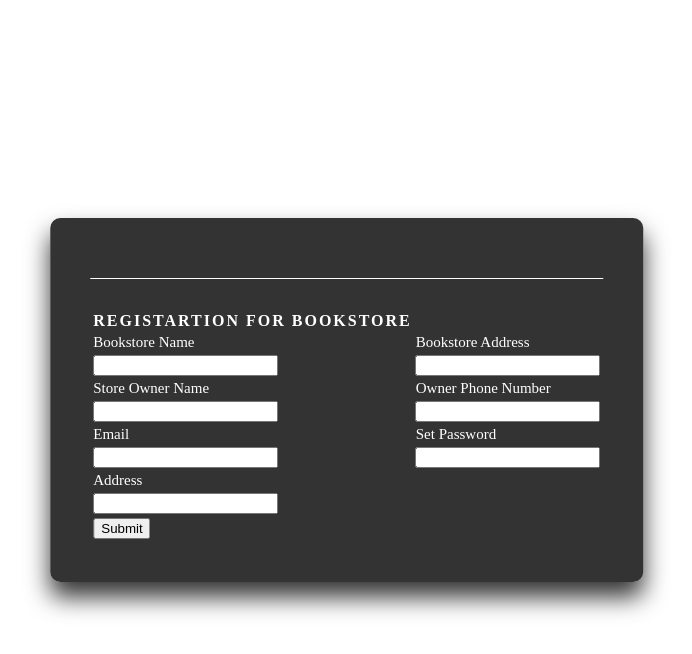
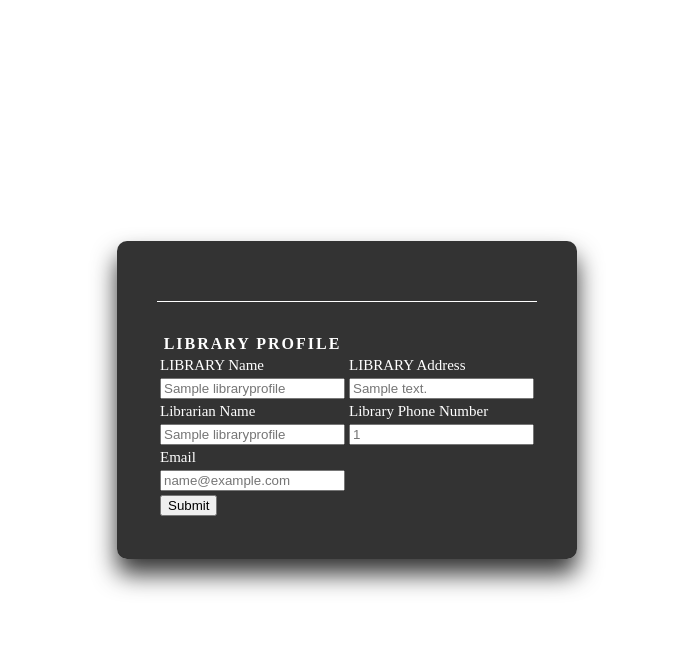
Before and after one commit to adi-1806/BookMart, a Django app: page /Libraryprofile in a window 1280 px wide. Shown: the top 654 px of the page, without its empty margins (293-985 px from the left). Run offline with Django 3.2, Linux system fonts and the light colour scheme; a user stored in the database is signed in; tables that the repository leaves empty hold one stand-in row (values such as "Sample post").

Commit message:
Bookstore and library profile added

```diff
--- a/Book/templates/Book/Libraryprofile.html
+++ b/Book/templates/Book/Libraryprofile.html
@@ -9,48 +9,43 @@
 
 </head>
 <body>
+    <form action="" method="POST">
+        {% csrf_token %}
         <main class="box">
         <table>
             <tr>
-            <td class="title"> REGISTARTION FOR BOOKSTORE</td>
+                <td class="title"> LIBRARY PROFILE</td>
             </tr>
             <tr>
-            <td class="Label"> Bookstore Name</td>
-            <td class="Label"> Bookstore Address</td>
+                <td class="Label"> LIBRARY Name</td>
+                <td class="Label"> LIBRARY Address</td>
             </tr>
             <tr>
                 <div class="inputbox">
-            <td> <input type="text" name="strname"> </td>
-            <td> <input type="text" name="straddress"></td>
+                <td> <input type="text" name="LibraryName" placeholder="{{details.LibraryName}}"> </td>
+                <td> <input type="text" name="LibraryAddress" placeholder="{{details.LibraryAddress}}"></td>
                 </div>
             </tr>
             <tr>
-            <td class="Label">Store Owner Name</td>
-            <td class="Label"> Owner Phone Number</td>
+                <td class="Label">Librarian Name</td>
+                <td class="Label"> Library Phone Number</td>
 
             </tr>
             <tr>
-            <td> <input type="text" name="Owname"></td>
-            <td> <input type="text" name="Pno"></td>
+                <td> <input type="text" name="LibrarianName" placeholder="{{details.LibrarianName}}"></td>
+                <td> <input type="text" name="LibrarianpNo" placeholder="{{details.LibrarianpNo}}"></td>
             </tr>
             <tr>
                 <td class="Label">Email </td>
-            <td class="Label">Set Password </td>
             </tr>
             <tr>
-            <td> <input type="email" name="email"></td>
-            <td> <input type="password" name="pwd"> </td>
-        </tr>
-        <tr>
-            <td class="Label"> Address</td>
-        </tr>
-        <tr>
-            <td> <input type="text" name="address">
+                <td> <input type="email" name="Email" placeholder="{{details.email}}"></td>
             </tr>
             <tr>
                 <td><input type="submit" name = "submit"></td>
             </tr>
         </table>
         </main>
+    </form>
 </body>
 </html>
--- a/Book/urls.py
+++ b/Book/urls.py
@@ -19,8 +19,8 @@ urlpatterns=[
     path("Libraryhome", views.LibraryHome, name="libraryhome"),
     path("Libraryprofile", views.Libraryprofile, name="libraryprofile"),
 
-    path("BookstoreLogin", views.BookstoreLogin, name="bookstorelogin"),
-    path("BookstoreHome", views.BookstoreHome, name="bookstorehome"),
+    path("Bookstorelogin", views.BookstoreLogin, name="bookstorelogin"),
+    path("Bookstorehome", views.BookstoreHome, name="bookstorehome"),
     path("Bookstoreprofile", views.Bookstoreprofile, name="bookstoreprofile"),
 
 ]
--- a/Book/views.py
+++ b/Book/views.py
@@ -207,9 +207,7 @@ def UserSelling(request):
 
 @login_required(login_url='home')
 def UserProfile(request):
-
     current_user = request.user
-
     details = CustomerProfile.objects.get(user=current_user)
 
     if request.method == "POST":
@@ -241,8 +239,7 @@ def UserProfile(request):
 
         return HttpResponseRedirect("/Userhome")
 
-    return render(request, "Book/Userprofile.html",
-                  {
+    return render(request, "Book/Userprofile.html",{
                     "details" : details
                   })
 
@@ -275,7 +272,47 @@ def BookstoreHome(request):
 
 @login_required(login_url='home')
 def Bookstoreprofile(request):
-    return render(request, "Book/Bookstoreprofile.html")
+    current_user = request.user
+    details = BookstoreProfile.objects.get(user=current_user)
+
+    if request.method == "POST":
+
+        BookStoreName = request.POST['BookStoreName']
+        BookStoreAddress = request.POST['BookStoreAddress']
+        OwnerName = request.POST['OwnerName']
+        email= request.POST['Email']
+        OwnerpNo = request.POST['OwnerpNo']
+
+        if BookStoreName!="":
+            BookstoreProfile.objects.filter(user=details.user).update(BookStoreName=BookStoreName)
+        else:
+            BookstoreProfile.objects.filter(user=details.user).update(BookStoreName=details.BookStoreName)
+
+        if email!="":
+            BookstoreProfile.objects.filter(user=details.user).update(email=email)
+        else:
+            BookstoreProfile.objects.filter(user=details.user).update(email=details.email)
+
+        if BookStoreAddress!="":
+            BookstoreProfile.objects.filter(user=details.user).update(BookStoreAddress=BookStoreAddress)
+        else:
+            BookstoreProfile.objects.filter(user=details.user).update(BookStoreAddress=details.BookStoreAddress)
+
+        if OwnerpNo!="":
+            BookstoreProfile.objects.filter(user=details.user).update(OwnerpNo=OwnerpNo)
+        else:
+            BookstoreProfile.objects.filter(user=details.user).update(OwnerpNo=details.OwnerpNo)
+
+        if OwnerName!="":
+            BookstoreProfile.objects.filter(user=details.user).update(OwnerName=OwnerName)
+        else:
+            BookstoreProfile.objects.filter(user=details.user).update(OwnerName=details.OwnerName)
+
+        return HttpResponseRedirect("/Bookstorehome")
+
+    return render(request, "Book/Bookstoreprofile.html",{
+                    "details" : details
+                  })
 
 #---------------------------------------------------------------
 def LibraryLogin(request):
@@ -308,4 +345,44 @@ def LibraryHome(request):
 
 @login_required(login_url='home')
 def Libraryprofile(request):
-    return render(request, "Book/Libraryprofile.html")
+    current_user = request.user
+    details = LibraryProfile.objects.get(user=current_user)
+
+    if request.method == "POST":
+
+        LibraryName = request.POST['LibraryName']
+        LibraryAddress = request.POST['LibraryAddress']
+        LibrarianName = request.POST['LibrarianName']
+        email= request.POST['Email']
+        LibrarianpNo = request.POST['LibrarianpNo']
+
+        if LibraryName!="":
+            LibraryProfile.objects.filter(user=details.user).update(LibraryName=LibraryName)
+        else:
+            LibraryProfile.objects.filter(user=details.user).update(LibraryName=details.LibraryName)
+
+        if email!="":
+            LibraryProfile.objects.filter(user=details.user).update(email=email)
+        else:
+            LibraryProfile.objects.filter(user=details.user).update(email=details.email)
+
+        if LibraryAddress!="":
+            LibraryProfile.objects.filter(user=details.user).update(LibraryAddress=LibraryAddress)
+        else:
+            LibraryProfile.objects.filter(user=details.user).update(LibraryAddress=details.LibraryAddress)
+
+        if LibrarianpNo!="":
+            LibraryProfile.objects.filter(user=details.user).update(LibrarianpNo=LibrarianpNo)
+        else:
+            LibraryProfile.objects.filter(user=details.user).update(LibrarianpNo=details.LibrarianpNo)
+
+        if LibrarianName!="":
+            LibraryProfile.objects.filter(user=details.user).update(LibrarianName=LibrarianName)
+        else:
+            LibraryProfile.objects.filter(user=details.user).update(LibrarianName=details.LibrarianName)
+
+        return HttpResponseRedirect("/Libraryhome")
+
+    return render(request, "Book/Libraryprofile.html",{
+                    "details" : details
+                  })
```
Also changed, not shown: Book/templates/Book/Bookstoreprofile.html (+9 -14 lines), BookMart/settings.py (+6 -2 lines). Lines whose indentation alone changed are shown as unchanged.
